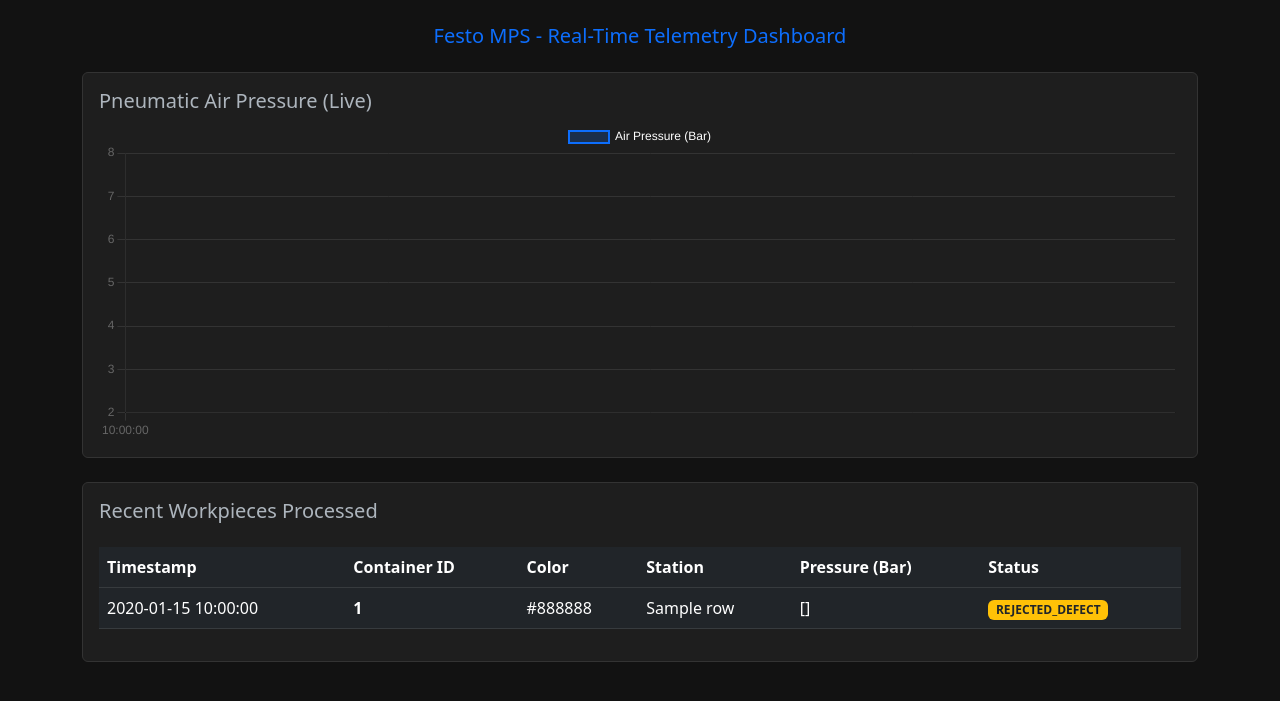
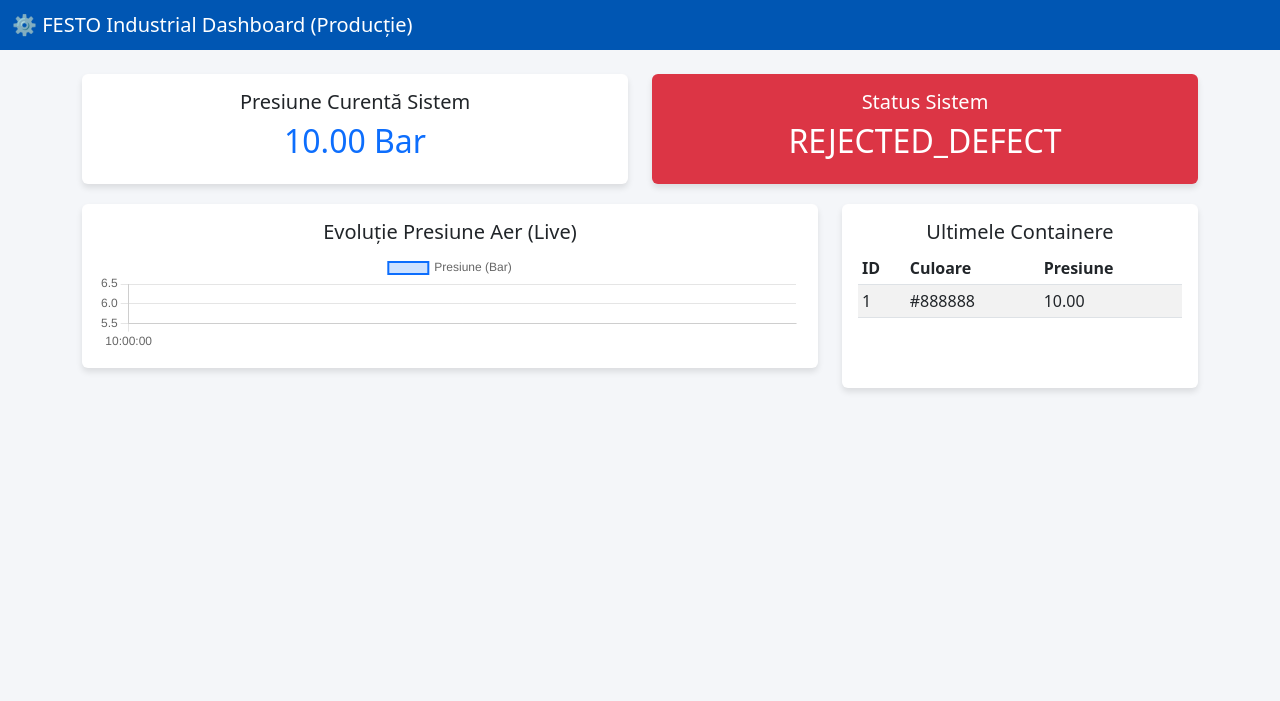
Before and after one commit to razvan-rc/iiot-web-app, a Flask app: template templates/index.html in a window 1280 px wide. Shown: the top 701 px of the page. Run offline with Flask 3, Linux system fonts and the light colour scheme; the template is opened without the code that fills it: most values are stand-ins (such as "Sample title", 1, 10 or a date in 2020).

Commit message:
Upgrade masiv HMI: Adaugat grafic Chart.js si KPI-uri

```diff
--- a/app.py
+++ b/app.py
@@ -1,67 +1,35 @@
-from flask import Flask, render_template, jsonify
+from flask import Flask, render_template
 import pymysql
 
 app = Flask(__name__)
 
-# --- CONFIGURARE BAZA DE DATE (NODUL SLAVE) ---
-DB_HOST = "172.31.45.5"  # IP PRIVAT DB SLAVE
-DB_USER = "sensor_app"
-DB_PASS = "SenzorPass123!"
-DB_NAME = "industrial_db"
-
 def get_db_connection():
+    # Nginx-ul si Gunicorn-ul ruleaza pe Web Server, deci se conecteaza la DB Slave
     return pymysql.connect(
-        host=DB_HOST,
-        user=DB_USER,
-        password=DB_PASS,
-        database=DB_NAME,
-        cursorclass=pymysql.cursors.DictCursor # Returneaza datele ca dictionar
+        host='172.31.45.5', # IP-ul Privat al DB Slave
+        user='sensor_app',
+        password='SenzorPass123!',
+        database='industrial_db',
+        cursorclass=pymysql.cursors.DictCursor
     )
 
-# RUTA 1: Pagina principala (Dashboard-ul)
 @app.route('/')
 def index():
     conn = get_db_connection()
-    cursor = conn.cursor()
+    with conn.cursor() as cursor:
+        # Luam ultimele 15 inregistrari pentru grafic si tabel
+        cursor.execute("SELECT * FROM festo_telemetry ORDER BY timestamp DESC LIMIT 15")
+        readings = cursor.fetchall()
 
-    # Extragem ultimele 15 inregistrari pentru tabelul istoric
-    cursor.execute("""
-        SELECT timestamp, container_id, station_name, container_color, air_pressure_bar, status
-        FROM festo_telemetry
-        ORDER BY timestamp DESC
-        LIMIT 15
-    """)
-    recent_data = cursor.fetchall()
+        # Luam un indicator rapid: statusul ultimei citiri
+        cursor.execute("SELECT status, air_pressure_bar FROM festo_telemetry ORDER BY timestamp DESC LIMIT 1")
+        latest = cursor.fetchone()
     conn.close()
 
-    return render_template('index.html', data=recent_data)
+    # Inversam lista pentru ca graficul sa arate cronologic (de la stanga la dreapta)
+    readings = readings[::-1]
 
-# RUTA 2: API pentru graficele Chart.js (Real-time data)
-@app.route('/api/chart-data')
-def chart_data():
-    conn = get_db_connection()
-    cursor = conn.cursor()
-
-    # Extragem ultimele 30 de citiri, dar le ordonam cronologic pentru grafic
-    cursor.execute("""
-        SELECT timestamp, air_pressure_bar
-        FROM (
-            SELECT timestamp, air_pressure_bar
-            FROM festo_telemetry
-            ORDER BY timestamp DESC
-            LIMIT 30
-        ) sub
-        ORDER BY timestamp ASC
-    """)
-    data = cursor.fetchall()
-    conn.close()
-
-    # Formatam datele in liste separate pentru frontend (axele X si Y)
-    labels = [row['timestamp'].strftime('%H:%M:%S') for row in data]
-    pressures = [row['air_pressure_bar'] for row in data]
-
-    return jsonify({'labels': labels, 'pressures': pressures})
+    return render_template('index.html', readings=readings, latest=latest)
 
 if __name__ == '__main__':
-    # Rulam pe portul 5000, vizibil pe toate interfetele
-    app.run(host='0.0.0.0', port=5000)
+    app.run(debug=True)
--- a/templates/index.html
+++ b/templates/index.html
@@ -1,75 +1,73 @@
 <!DOCTYPE html>
-<html lang="en" data-bs-theme="dark">
+<html lang="ro">
 <head>
     <meta charset="UTF-8">
     <meta name="viewport" content="width=device-width, initial-scale=1.0">
-    <title>IIoT Dashboard - Festo MPS</title>
-
-    <!-- Bootstrap 5 CSS for modern, responsive styling without custom CSS -->
+    <!-- Auto-refresh la fiecare 5 secunde -->
+    <meta http-equiv="refresh" content="5">
+    <title>Festo IIoT Dashboard</title>
+    <!-- Bootstrap pentru design -->
     <link href="https://cdn.jsdelivr.net/npm/bootstrap@5.3.0/dist/css/bootstrap.min.css" rel="stylesheet">
-
-    <!-- Chart.js for real-time data visualization -->
+    <!-- Chart.js pentru grafice -->
     <script src="https://cdn.jsdelivr.net/npm/chart.js"></script>
-
     <style>
-        body { background-color: #121212; color: #ffffff; }
-        .card { background-color: #1e1e1e; border: 1px solid #333; }
-        .chart-container { position: relative; height: 40vh; width: 100%; }
+        body { background-color: #f4f6f9; }
+        .card { box-shadow: 0 4px 6px rgba(0,0,0,0.1); border: none; margin-bottom: 20px;}
+        .navbar { background-color: #0056b3; }
     </style>
 </head>
 <body>
 
-<div class="container mt-4">
-    <h5 class="mb-4 text-center text-primary">Festo MPS - Real-Time Telemetry Dashboard</h5>
+<nav class="navbar navbar-dark mb-4">
+    <div class="container-fluid">
+        <span class="navbar-brand mb-0 h1">⚙️ FESTO Industrial Dashboard (Producție)</span>
+    </div>
+</nav>
 
-    <!-- Live Chart Section -->
-    <div class="row mb-4">
-        <div class="col-12">
-            <div class="card p-3">
-                <h5 class="card-title">Pneumatic Air Pressure (Live)</h5>
-                <div class="chart-container">
-                    <canvas id="pressureChart"></canvas>
+<div class="container">
+    <!-- Carduri de stare (KPI) -->
+    <div class="row">
+        <div class="col-md-6">
+            <div class="card bg-white text-dark text-center p-3">
+                <h5>Presiune Curentă Sistem</h5>
+                <h2 class="text-primary">{{ "%.2f"|format(latest.air_pressure_bar) if latest else "N/A" }} Bar</h2>
             </div>
+        </div>
+        <div class="col-md-6">
+            <div class="card text-white text-center p-3 {{ 'bg-success' if latest and latest.status == 'OK' else 'bg-danger' }}">
+                <h5>Status Sistem</h5>
+                <h2>{{ latest.status if latest else "NECUNOSCUT" }}</h2>
             </div>
         </div>
     </div>
 
-    <!-- Historical Data Table Section -->
     <div class="row">
-        <div class="col-12">
+        <!-- Graficul -->
+        <div class="col-md-8">
             <div class="card p-3">
-                <h5 class="card-title">Recent Workpieces Processed</h5>
-                <div class="table-responsive">
-                    <table class="table table-dark table-hover mt-3">
+                <h5 class="text-center">Evoluție Presiune Aer (Live)</h5>
+                <canvas id="pressureChart" height="100"></canvas>
+            </div>
+        </div>
+
+        <!-- Tabelul cu date brute -->
+        <div class="col-md-4">
+            <div class="card p-3" style="height: 100%; overflow-y: auto;">
+                <h5 class="text-center">Ultimele Containere</h5>
+                <table class="table table-sm table-striped">
                     <thead>
                         <tr>
-                                <th>Timestamp</th>
-                                <th>Container ID</th>
-                                <th>Color</th>
-                                <th>Station</th>
-                                <th>Pressure (Bar)</th>
-                                <th>Status</th>
+                            <th>ID</th>
+                            <th>Culoare</th>
+                            <th>Presiune</th>
                         </tr>
                     </thead>
                     <tbody>
-                            <!-- Jinja2 loop to populate the table from Flask backend -->
-                            {% for row in data %}
+                        {% for row in readings|reverse %}
                         <tr>
-                                <td>{{ row.timestamp }}</td>
-                                <td><strong>{{ row.container_id }}</strong></td>
+                            <td>{{ row.container_id }}</td>
                             <td>{{ row.container_color }}</td>
-                                <td>{{ row.station_name }}</td>
-                                <td>{{ row.air_pressure_bar }}</td>
-                                <td>
-                                    <!-- Dynamic badge color based on status -->
-                                    {% if row.status == 'OK' %}
-                                        <span class="badge bg-success">{{ row.status }}</span>
-                                    {% elif row.status == 'REJECTED_DEFECT' %}
-                                        <span class="badge bg-warning text-dark">{{ row.status }}</span>
-                                    {% else %}
-                                        <span class="badge bg-danger">{{ row.status }}</span>
-                                    {% endif %}
-                                </td>
+                            <td>{{ "%.2f"|format(row.air_pressure_bar) }}</td>
                         </tr>
                         {% endfor %}
                     </tbody>
@@ -78,66 +76,34 @@
         </div>
     </div>
 </div>
-</div>
 
-<!-- JavaScript for real-time chart updates -->
 <script>
-    // Initialize the Chart.js instance
+    // Preluăm datele din Python și le formatăm pentru grafic
+    const labels = [{% for row in readings %}"{{ row.timestamp.strftime('%H:%M:%S') }}",{% endfor %}];
+    const dataPoints = [{% for row in readings %}{{ row.air_pressure_bar }},{% endfor %}];
+
     const ctx = document.getElementById('pressureChart').getContext('2d');
-    const pressureChart = new Chart(ctx, {
+    new Chart(ctx, {
         type: 'line',
         data: {
-            labels: [], // Time labels will be injected here
+            labels: labels,
             datasets: [{
-                label: 'Air Pressure (Bar)',
+                label: 'Presiune (Bar)',
+                data: dataPoints,
                 borderColor: '#0d6efd',
                 backgroundColor: 'rgba(13, 110, 253, 0.2)',
                 borderWidth: 2,
-                pointRadius: 3,
-                data: [], // Pressure values will be injected here
                 fill: true,
-                tension: 0.3 // Smooth curves
+                tension: 0.3 // Face linia curbata elegant
             }]
         },
         options: {
-            responsive: true,
-            maintainAspectRatio: false,
+            animation: false, // Oprim animatia sa nu fie enervanta la refresh-ul de 5 secunde
             scales: {
-                y: {
-                    min: 2.0, // Minimum pressure for chart readability
-                    max: 8.0, // Maximum pressure
-                    grid: { color: '#333' }
-                },
-                x: {
-                    grid: { color: '#333' }
-                }
-            },
-            plugins: {
-                legend: { labels: { color: '#fff' } }
+                y: { min: 5.5, max: 6.5 } // Setam scala presiunii tipice de lucru
             }
         }
     });
-
-    // Function to fetch data from the Flask API and update the chart
-    async function fetchChartData() {
-        try {
-            const response = await fetch('/api/chart-data');
-            const data = await response.json();
-
-            // Update chart data
-            pressureChart.data.labels = data.labels;
-            pressureChart.data.datasets[0].data = data.pressures;
-
-            // Re-render the chart smoothly
-            pressureChart.update('none');
-        } catch (error) {
-            console.error('Error fetching chart data:', error);
-        }
-    }
-
-    // Call fetchChartData immediately, then every 3 seconds
-    fetchChartData();
-    setInterval(fetchChartData, 3000);
 </script>
 
 </body>
```
Lines whose indentation alone changed are shown as unchanged.
